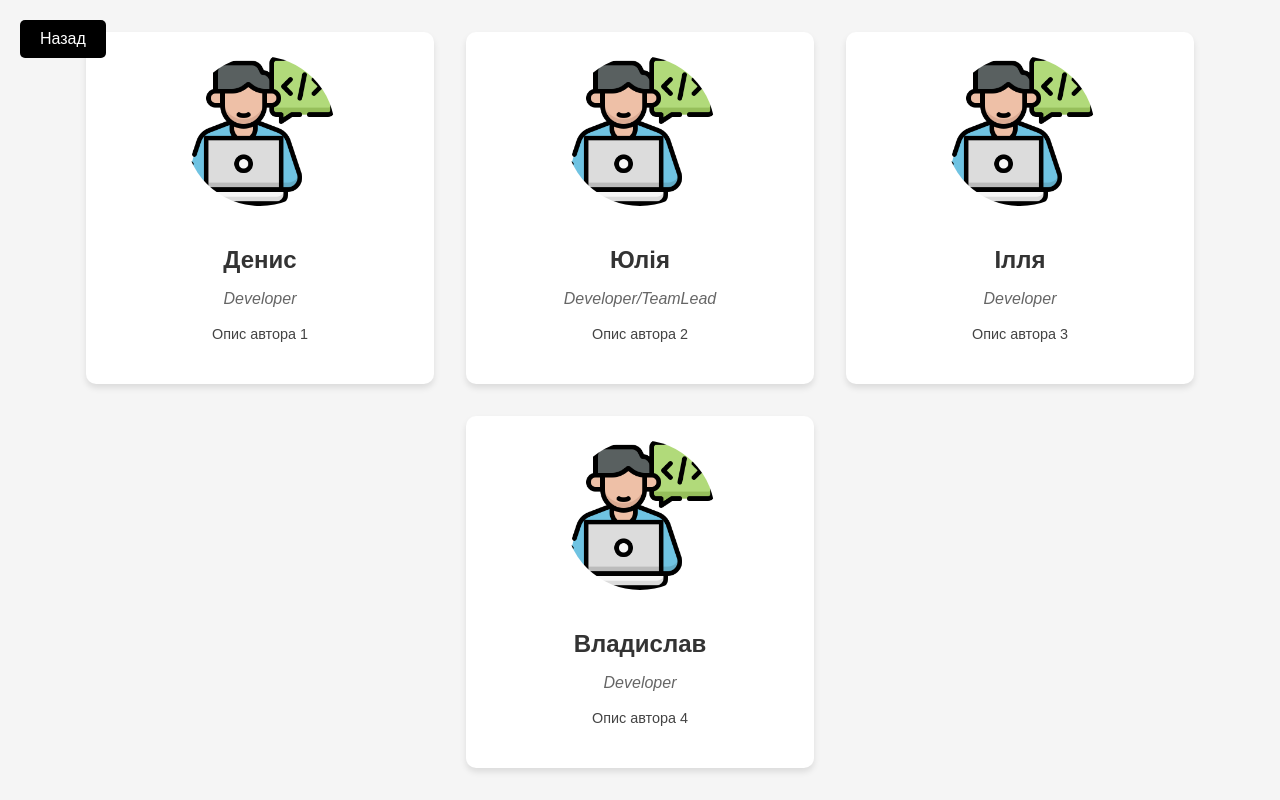
After one commit to JuliaA55/Manuscriptum, a Django app: page /authors/ in a window 1280 px wide. The commit adds this page. Run offline with Django 5.2, Linux system fonts and the light colour scheme.

Commit message:
Add page about developers

```diff
--- /dev/null
+++ b/Books/templates/books/authors.html
@@ -0,0 +1,96 @@
+<!DOCTYPE html>
+<html lang="uk">
+<head>
+    <meta charset="UTF-8">
+    <meta name="viewport" content="width=device-width, initial-scale=1.0">
+    <title>Про авторів</title>
+    <style>
+        body {
+            margin: 0;
+            padding: 0;
+            background-color: #f5f5f5;
+            font-family: Arial, sans-serif;
+        }
+
+        .authors-container {
+            display: flex;
+            flex-wrap: wrap;
+            justify-content: center;
+            gap: 2rem;
+            padding: 2rem;
+            max-width: 1200px;
+            margin: 0 auto;
+        }
+
+        .author-card {
+            width: 300px;
+            padding: 1.5rem;
+            border-radius: 10px;
+            box-shadow: 0 4px 6px rgba(0, 0, 0, 0.1);
+            background-color: white;
+            text-align: center;
+            transition: transform 0.3s ease;
+        }
+
+        .author-card:hover {
+            transform: translateY(-5px);
+            box-shadow: 0 6px 12px rgba(0, 0, 0, 0.15);
+        }
+
+        .author-image {
+            width: 150px;
+            height: 150px;
+            border-radius: 50%;
+            margin-bottom: 1rem;
+            object-fit: cover;
+        }
+
+        .author-name {
+            font-size: 1.5rem;
+            margin-bottom: 0.5rem;
+            color: #333;
+        }
+
+        .author-role {
+            color: #666;
+            margin-bottom: 1rem;
+            font-style: italic;
+        }
+
+        .author-description {
+            font-size: 0.9rem;
+            line-height: 1.5;
+            color: #444;
+        }
+
+        .back-button {
+            position: fixed;
+            top: 20px;
+            left: 20px;
+            padding: 10px 20px;
+            background-color: #000000;
+            color: white;
+            text-decoration: none;
+            border-radius: 5px;
+            transition: background-color 0.3s ease;
+        }
+
+        .back-button:hover {
+            background-color: #3c3d3d;
+        }
+    </style>
+</head>
+<body>
+    <a href="{% url 'book_list' %}" class="back-button">Назад</a>
+    <div class="authors-container">
+        {% for author in authors %}
+        <div class="author-card">
+            <img src="{{ author.image }}" alt="{{ author.name }}" class="author-image">
+            <h2 class="author-name">{{ author.name }}</h2>
+            <p class="author-role">{{ author.role }}</p>
+            <p class="author-description">{{ author.description }}</p>
+        </div>
+        {% endfor %}
+    </div>
+</body>
+</html>
--- a/Books/urls.py
+++ b/Books/urls.py
@@ -11,4 +11,5 @@ urlpatterns = [
     path("books/<int:book_id>/download/", views.download_book, name="download_book"),
     path('like/<int:book_id>/', views.like_book, name='like_book'),
     path('favorites/', views.favorite_books, name='favorite_books'),
+    path('authors/', views.authors, name='authors'),
 ]
--- a/Books/views.py
+++ b/Books/views.py
@@ -108,3 +108,32 @@ def like_book(request, book_id):
 def category_book(request):
     categories = Category.objects.all()
     return render(request, 'base.html', {'categories': categories})
+
+def authors(request):
+    authors_data = [
+        {
+            'name': 'Денис',
+            'role': 'Developer',
+            'description': 'Опис автора 1',
+            'image': '/media/images/dev.png'
+        },
+        {
+            'name': 'Юлія',
+            'role': 'Developer/TeamLead ',
+            'description': 'Опис автора 2',
+            'image': '/media/images/dev.png'
+        },
+        {
+            'name': 'Ілля',
+            'role': 'Developer',
+            'description': 'Опис автора 3',
+            'image': '/media/images/dev.png'
+        },
+        {
+            'name': 'Владислав',
+            'role': 'Developer',
+            'description': 'Опис автора 4',
+            'image': '/media/images/dev.png'
+        }
+    ]
+    return render(request, 'books/authors.html', {'authors': authors_data})
```
Also changed, not shown: Books/templates/base.html (+13 -1 lines), db.sqlite3, media/images/dev.png (added).
